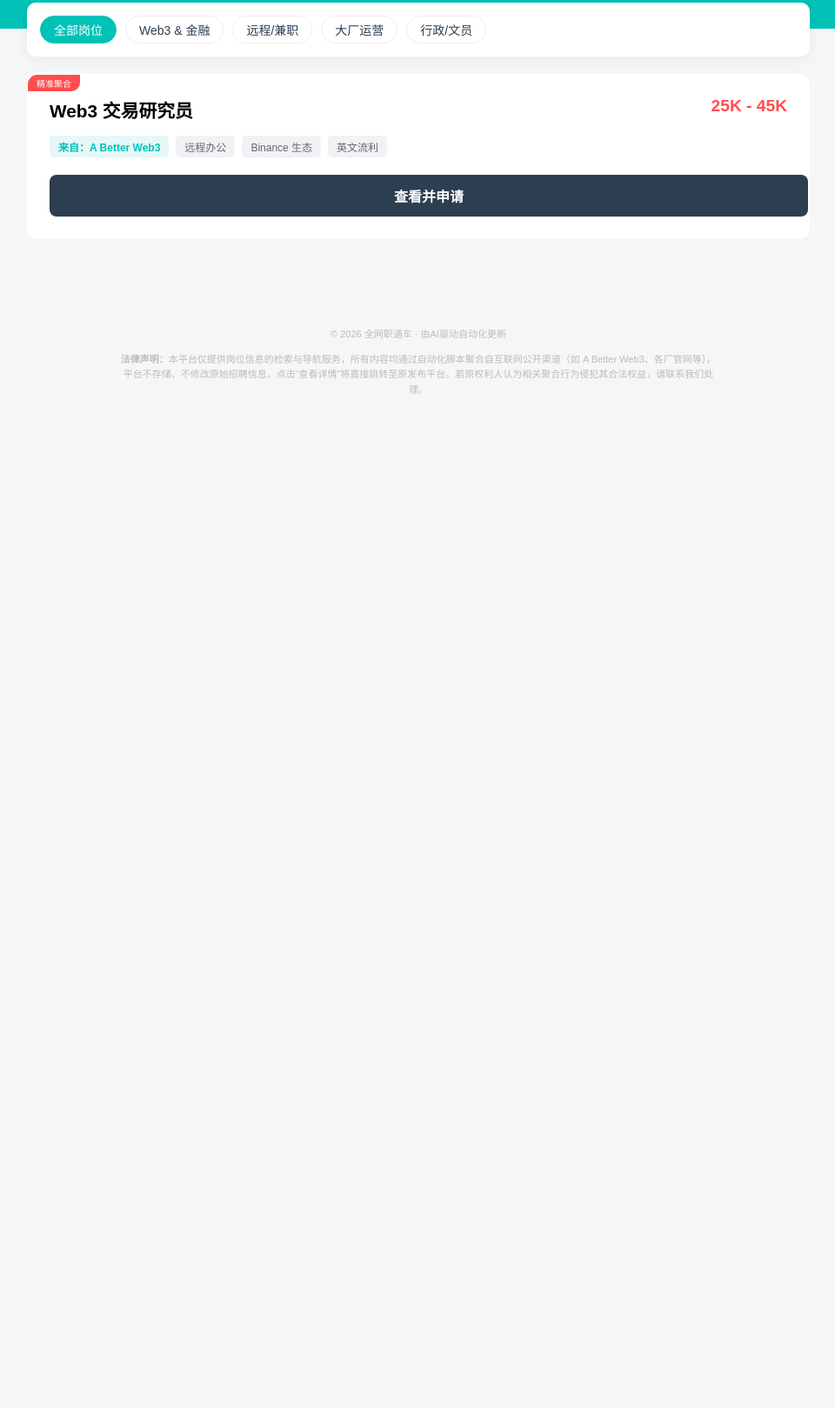
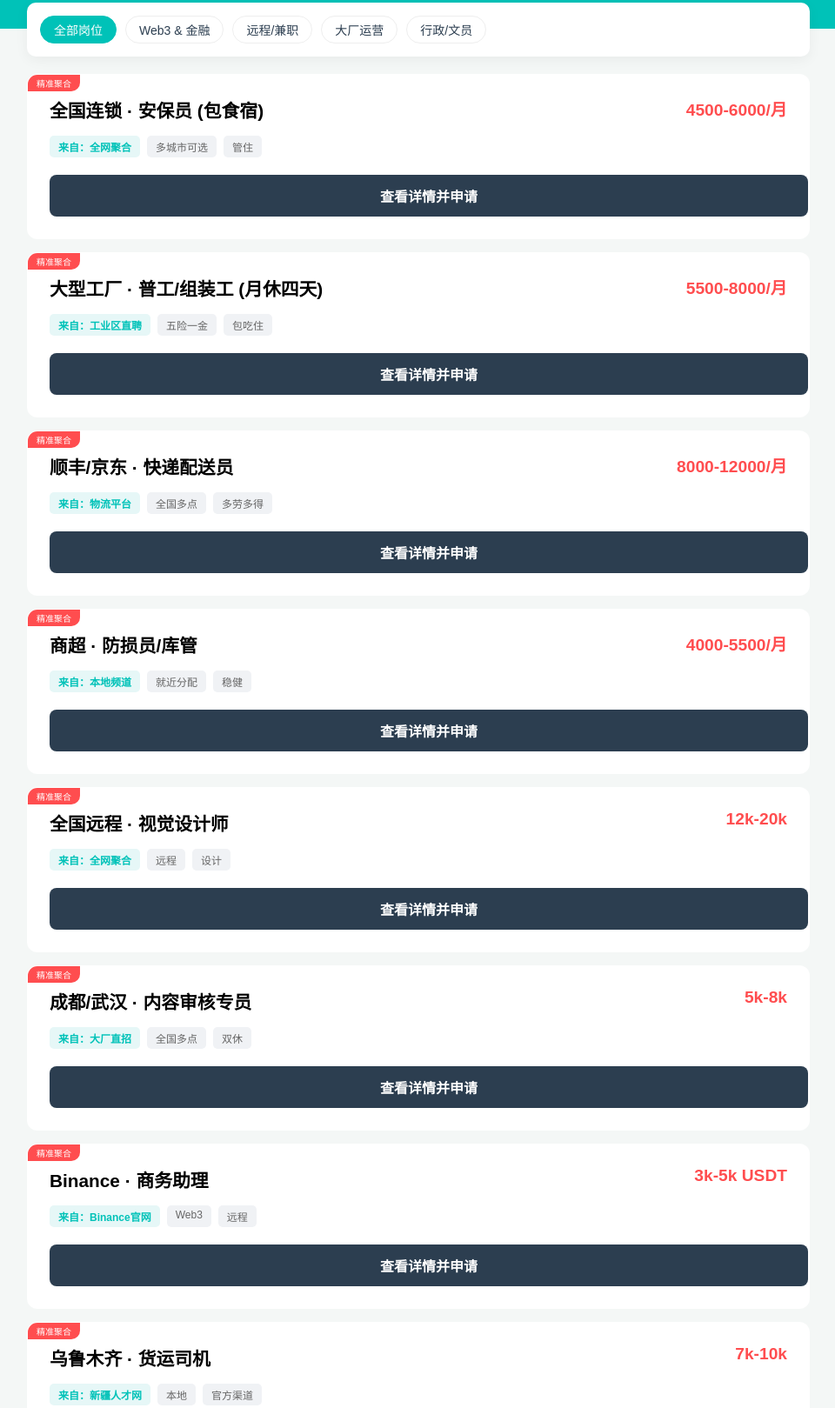
Before and after one commit to GuoBei1/job-finder, a plain HTML site: page index.html in a window 1280 px wide. Shown: the part 254-1873 px from the top of the page at 87% size, without its empty margins (159-1119 px from the left). Before the commit the page ends 800 px from the top, so only its background shows below. Drawn offline with Linux system fonts and the light colour scheme.

Commit message:
系统成交：每小时岗位数据同步 [skip ci]

```diff
--- a/index.html
+++ b/index.html
@@ -66,18 +66,94 @@
 
     <div class="job-list" id="jobContainer">
         <!-- 核心动态区：由后台脚本每小时自动注入数据 -->
+
         <div class="job-card">
             <div class="card-top">
-                <div class="title">Web3 交易研究员</div>
-                <div class="salary">25K - 45K</div>
+                <div class="title">全国连锁 · 安保员 (包食宿)</div>
+                <div class="salary">4500-6000/月</div>
             </div>
             <div class="tags">
-                <span class="tag tag-source">来自：A Better Web3</span>
-                <span class="tag">远程办公</span>
-                <span class="tag">Binance 生态</span>
-                <span class="tag">英文流利</span>
+                <span class="tag tag-source">来自：全网聚合</span>
+                <span class="tag">多城市可选</span><span class="tag">管住</span>
             </div>
-            <a href="https://abetterweb3.notion.site/" target="_blank" class="btn-apply">查看并申请</a>
+            <a href="#" target="_blank" class="btn-apply">查看详情并申请</a>
+        </div>
+        <div class="job-card">
+            <div class="card-top">
+                <div class="title">大型工厂 · 普工/组装工 (月休四天)</div>
+                <div class="salary">5500-8000/月</div>
+            </div>
+            <div class="tags">
+                <span class="tag tag-source">来自：工业区直聘</span>
+                <span class="tag">五险一金</span><span class="tag">包吃住</span>
+            </div>
+            <a href="#" target="_blank" class="btn-apply">查看详情并申请</a>
+        </div>
+        <div class="job-card">
+            <div class="card-top">
+                <div class="title">顺丰/京东 · 快递配送员</div>
+                <div class="salary">8000-12000/月</div>
+            </div>
+            <div class="tags">
+                <span class="tag tag-source">来自：物流平台</span>
+                <span class="tag">全国多点</span><span class="tag">多劳多得</span>
+            </div>
+            <a href="#" target="_blank" class="btn-apply">查看详情并申请</a>
+        </div>
+        <div class="job-card">
+            <div class="card-top">
+                <div class="title">商超 · 防损员/库管</div>
+                <div class="salary">4000-5500/月</div>
+            </div>
+            <div class="tags">
+                <span class="tag tag-source">来自：本地频道</span>
+                <span class="tag">就近分配</span><span class="tag">稳健</span>
+            </div>
+            <a href="#" target="_blank" class="btn-apply">查看详情并申请</a>
+        </div>
+        <div class="job-card">
+            <div class="card-top">
+                <div class="title">全国远程 · 视觉设计师</div>
+                <div class="salary">12k-20k</div>
+            </div>
+            <div class="tags">
+                <span class="tag tag-source">来自：全网聚合</span>
+                <span class="tag">远程</span><span class="tag">设计</span>
+            </div>
+            <a href="#" target="_blank" class="btn-apply">查看详情并申请</a>
+        </div>
+        <div class="job-card">
+            <div class="card-top">
+                <div class="title">成都/武汉 · 内容审核专员</div>
+                <div class="salary">5k-8k</div>
+            </div>
+            <div class="tags">
+                <span class="tag tag-source">来自：大厂直招</span>
+                <span class="tag">全国多点</span><span class="tag">双休</span>
+            </div>
+            <a href="#" target="_blank" class="btn-apply">查看详情并申请</a>
+        </div>
+        <div class="job-card">
+            <div class="card-top">
+                <div class="title">Binance · 商务助理</div>
+                <div class="salary">3k-5k USDT</div>
+            </div>
+            <div class="tags">
+                <span class="tag tag-source">来自：Binance官网</span>
+                <span class="tag">Web3</span><span class="tag">远程</span>
+            </div>
+            <a href="#" target="_blank" class="btn-apply">查看详情并申请</a>
+        </div>
+        <div class="job-card">
+            <div class="card-top">
+                <div class="title">乌鲁木齐 · 货运司机</div>
+                <div class="salary">7k-10k</div>
+            </div>
+            <div class="tags">
+                <span class="tag tag-source">来自：新疆人才网</span>
+                <span class="tag">本地</span><span class="tag">官方渠道</span>
+            </div>
+            <a href="#" target="_blank" class="btn-apply">查看详情并申请</a>
         </div>
         <!-- 核心动态区结束 -->
     </div>
```
